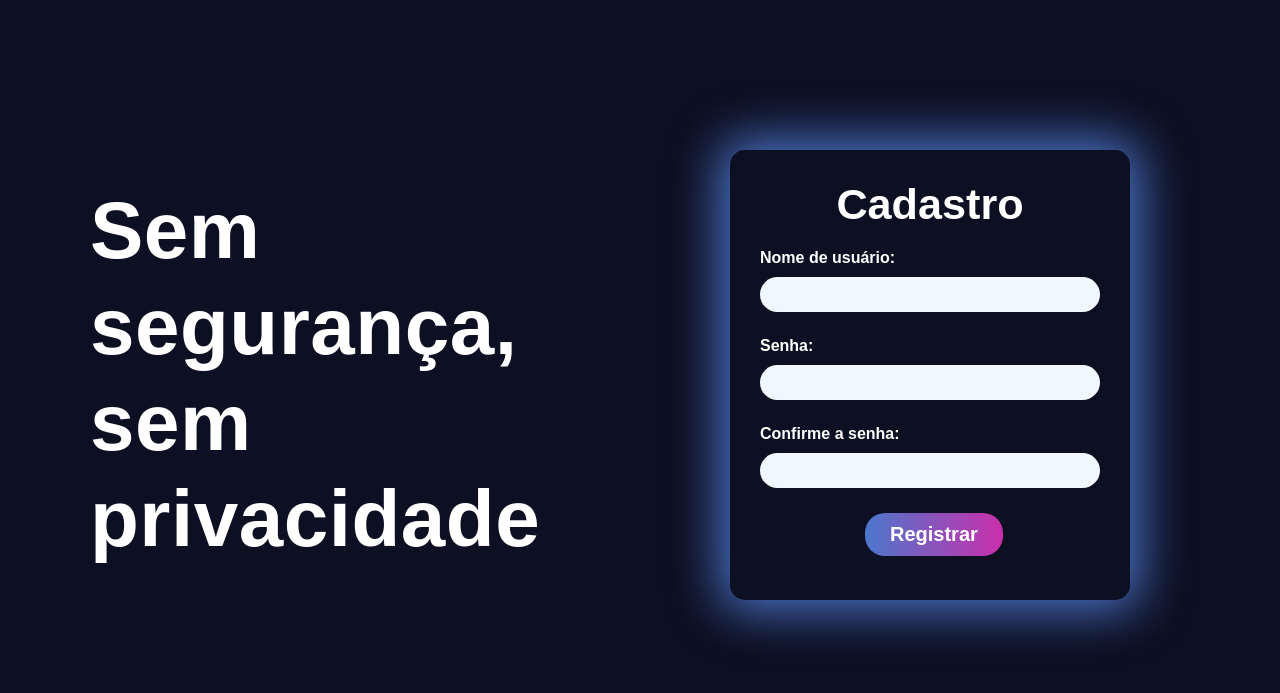
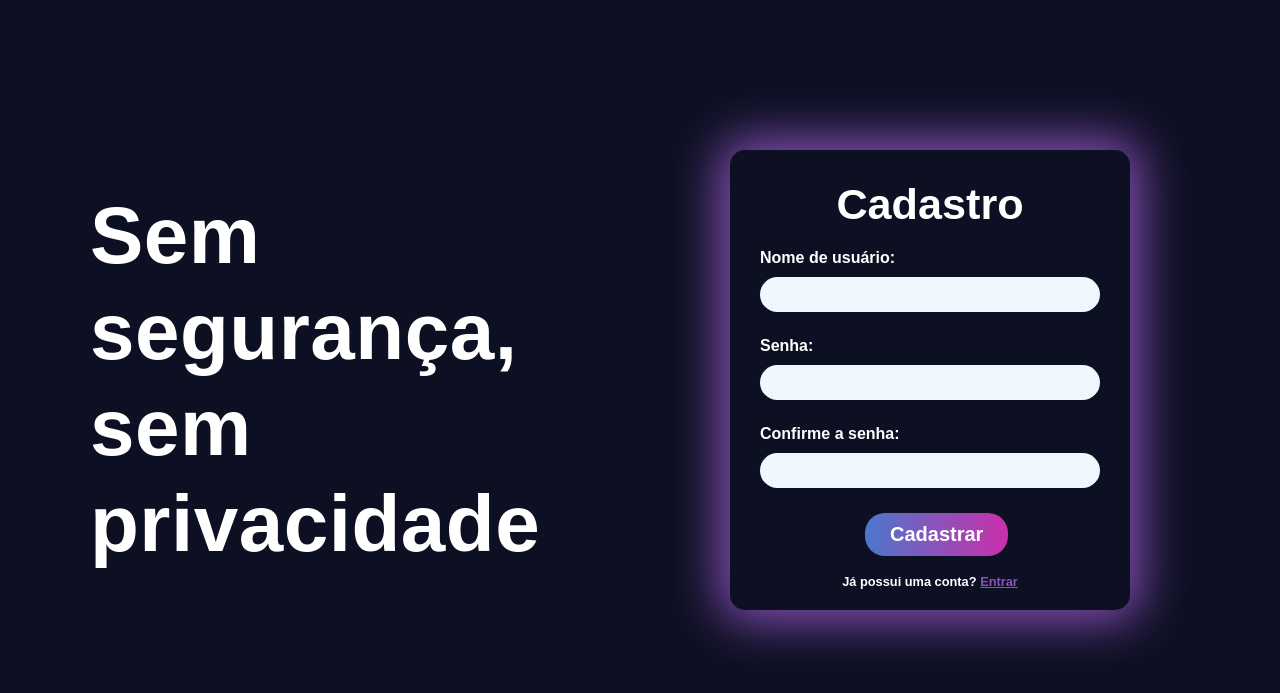
Before and after one commit to FelipeS04/Ciber-Safe-site, a Django app: page /register/ in a window 1280 px wide. Shown: the part 92-785 px from the top of the page. Run offline with Django 5.2, Linux system fonts and the light colour scheme.

Commit message:
Update login e register

```diff
--- a/learning_logs/static/learning_logs/css/index.css
+++ b/learning_logs/static/learning_logs/css/index.css
@@ -43,6 +43,10 @@ hr {
 .botao button:hover {
     transform: scale(1.05);
     box-shadow: 0 0 10px #8b53bb;
+}
+
+.botao a {
+    text-decoration: none;
 }
 
 /* Container das categorias - para colocar duas lado a lado */
--- a/learning_logs/static/learning_logs/css/register.css
+++ b/learning_logs/static/learning_logs/css/register.css
@@ -12,6 +12,10 @@ header {
     align-items: center;
     padding: 25px;
     font-size: 1.5em;
+}
+
+header a {
+    text-decoration: none;
 }
 
 .div_1 {
@@ -43,9 +47,9 @@ header {
     margin-right: 150px;
     background-color: #0d0f22; /* fundo escuro elegante */
     border-radius: 15px;
-    box-shadow: 0 0 50px 10px #4c77cc; /* brilho roxo */
+    box-shadow: 0 0 50px 10px #8b53bb; /* brilho roxo */
     width: 400px;
-    height: 450px;
+    height: 460px;
     color: white;
     font-family: 'Arial', sans-serif;
     font-weight: bold;
@@ -57,6 +61,15 @@ header {
     font-size: 2.7em;
     font-weight: bold;
     text-align: center;
+}
+
+.conta {
+    font-size: 0.8em;
+    text-align: center;
+}
+
+.conta a {
+    color: #8b53bb;
 }
 
 /* Campos de texto */
@@ -90,5 +103,5 @@ header {
 
 .janela_login button:hover {
     transform: scale(1.05);
-    box-shadow: 0 0 10px #4c77cc;
+    box-shadow: 0 0 10px #8b53bb;
 }
--- a/learning_logs/templates/learning_logs/login.html
+++ b/learning_logs/templates/learning_logs/login.html
@@ -5,12 +5,13 @@
     <meta charset="UTF-8">
     <meta name="viewport" content="width=device-width, initial-scale=1.0">
     <title>Cyber Safe</title>
+    <link rel="icon" href="{% static 'learning_logs/img/icon.png' %}" type="image/png">
     <link rel="stylesheet" href="{% static 'learning_logs/css/login.css' %}">
 </head>
 <body>
     {% block content %}
     <header>
-      <h2>Cyber Safe</h2>
+      <a href="{% url 'index' %}"><h2>Cyber Safe</h2></a>
     </header>
     <div class="div_1">
       <div class="text_principal">
@@ -23,6 +24,9 @@
           {{ form.as_p }}
           <button type="submit">Entrar</button>
         </form>
+        <br>
+        <br>
+        <p class="conta">Não possui uma conta? <a href="{% url 'register' %}">Criar conta</a></p>
       </div>
     </div>
     <br>
--- a/learning_logs/templates/learning_logs/register.html
+++ b/learning_logs/templates/learning_logs/register.html
@@ -1,12 +1,17 @@
-{% load static %}
-
-{% block content %}
+<!DOCTYPE html>
+<html lang="pt-BR">
 <head>
+  {% load static %}
+    <meta charset="UTF-8">
+    <meta name="viewport" content="width=device-width, initial-scale=1.0">
+    <title>Cyber Safe</title>
+    <link rel="icon" href="{% static 'learning_logs/img/icon.png' %}" type="image/png">
     <link rel="stylesheet" href="{% static 'learning_logs/css/register.css' %}">
 </head>
 <body>
+    {% block content %}
     <header>
-      <h2>Cyber Safe</h2>
+      <a href="{% url 'index' %}"><h2>Cyber Safe</h2></a>
     </header>
     <div class="div_1">
       <div class="text_principal">
@@ -17,8 +22,10 @@
         <form method="post">
           {% csrf_token %}
           {{ form.as_p }}
-          <button type="submit">Registrar</button>
+          <button type="submit">Cadastrar</button>
         </form>
+        <br>
+        <p class="conta">Já possui uma conta? <a href="{% url 'login' %}">Entrar</a></p>
       </div>
     </div>
     <br>
--- a/learning_logs/templates/learning_logs/servicos.html
+++ b/learning_logs/templates/learning_logs/servicos.html
@@ -31,7 +31,7 @@
             <p>{{ servico.descricao|linebreaks }}</p>
             <br>
             <div class="botao">
-                <button type="submit">Solicitar</button>
+                <a href="{% url 'register' %}"><button type="submit">Solicitar</button></a>
             </div>
             <br>
             <br>
```
Also changed, not shown: learning_logs/static/learning_logs/css/login.css (+14 -1 lines).
